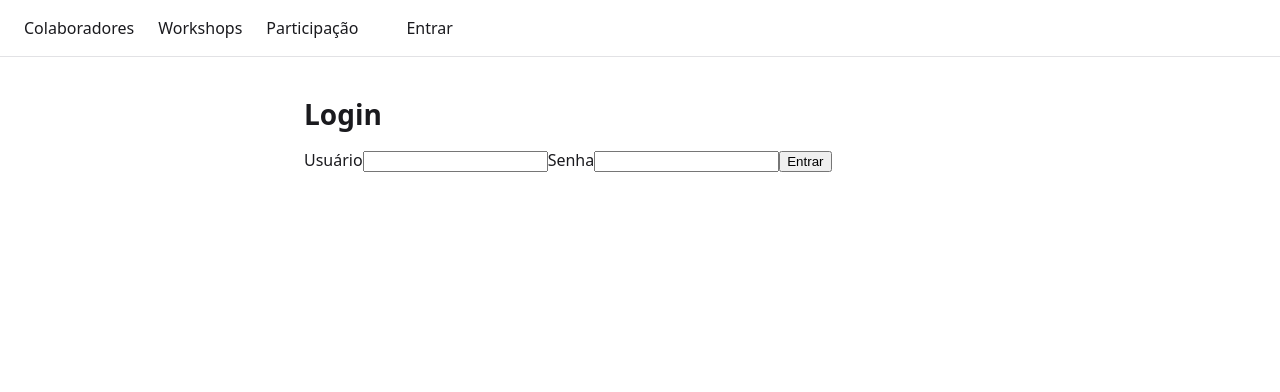
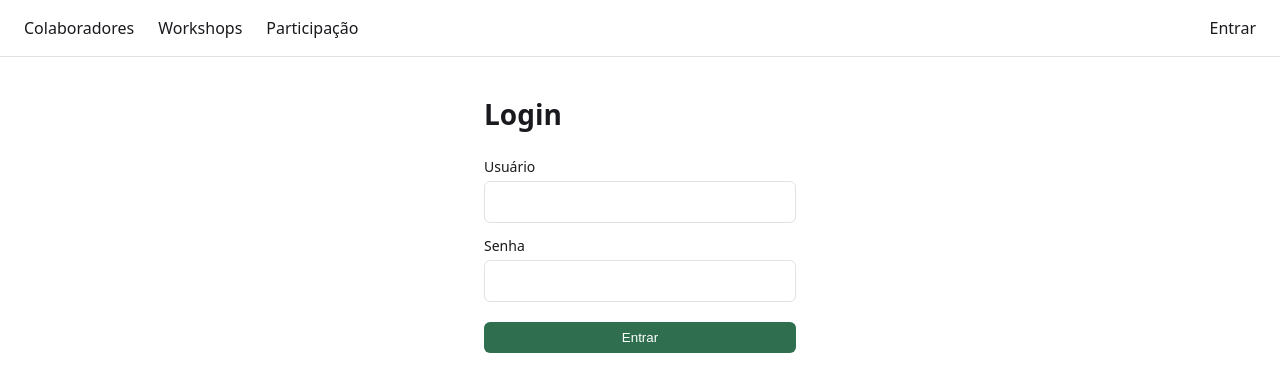
Before and after one commit to SunIord/Desafio-Fast, a React app in the folder frontend/: page /login in a window 1280 px wide. Shown: the top 392 px of the page. Built offline with nearby package versions, Linux system fonts and the light colour scheme; no server answers; the HTML template or start-up script is replaced by a standard one.

Commit message:
style(frontend): estilos para login e nav

```diff
--- a/frontend/src/styles/components.css
+++ b/frontend/src/styles/components.css
@@ -61,3 +61,51 @@
 .chart-section {
   margin-bottom: var(--space-lg);
 }
+
+.page-narrow {
+  max-width: 360px;
+}
+
+.form {
+  display: flex;
+  flex-direction: column;
+  gap: var(--space-xs);
+}
+
+.form label {
+  font-size: var(--font-size-sm);
+  font-weight: 500;
+  margin-top: var(--space-sm);
+}
+
+.form input {
+  padding: var(--space-sm);
+  border: 1px solid var(--color-border);
+  border-radius: var(--radius);
+  font: inherit;
+}
+
+.form button {
+  margin-top: var(--space-md);
+  padding: var(--space-sm) var(--space-md);
+  background-color: var(--color-primary);
+  color: white;
+  border: none;
+  border-radius: var(--radius);
+  cursor: pointer;
+  font-weight: 500;
+}
+
+.form button:hover {
+  background-color: var(--color-primary-hover);
+}
+
+.form button:disabled {
+  opacity: 0.6;
+  cursor: not-allowed;
+}
+
+.form-error {
+  color: var(--color-danger);
+  font-size: var(--font-size-sm);
+}
--- a/frontend/src/styles/layout.css
+++ b/frontend/src/styles/layout.css
@@ -13,6 +13,29 @@ nav a {
 nav a:hover {
   color: var(--color-primary);
   text-decoration: none;
+}
+
+.nav-spacer {
+  flex: 1;
+}
+
+.nav-user {
+  color: var(--color-text-muted);
+  font-size: var(--font-size-sm);
+}
+
+.nav-link-button {
+  background: none;
+  border: none;
+  padding: 0;
+  font: inherit;
+  color: var(--color-primary);
+  cursor: pointer;
+}
+
+.nav-link-button:hover {
+  color: var(--color-primary-hover);
+  text-decoration: underline;
 }
 
 .page {
```
